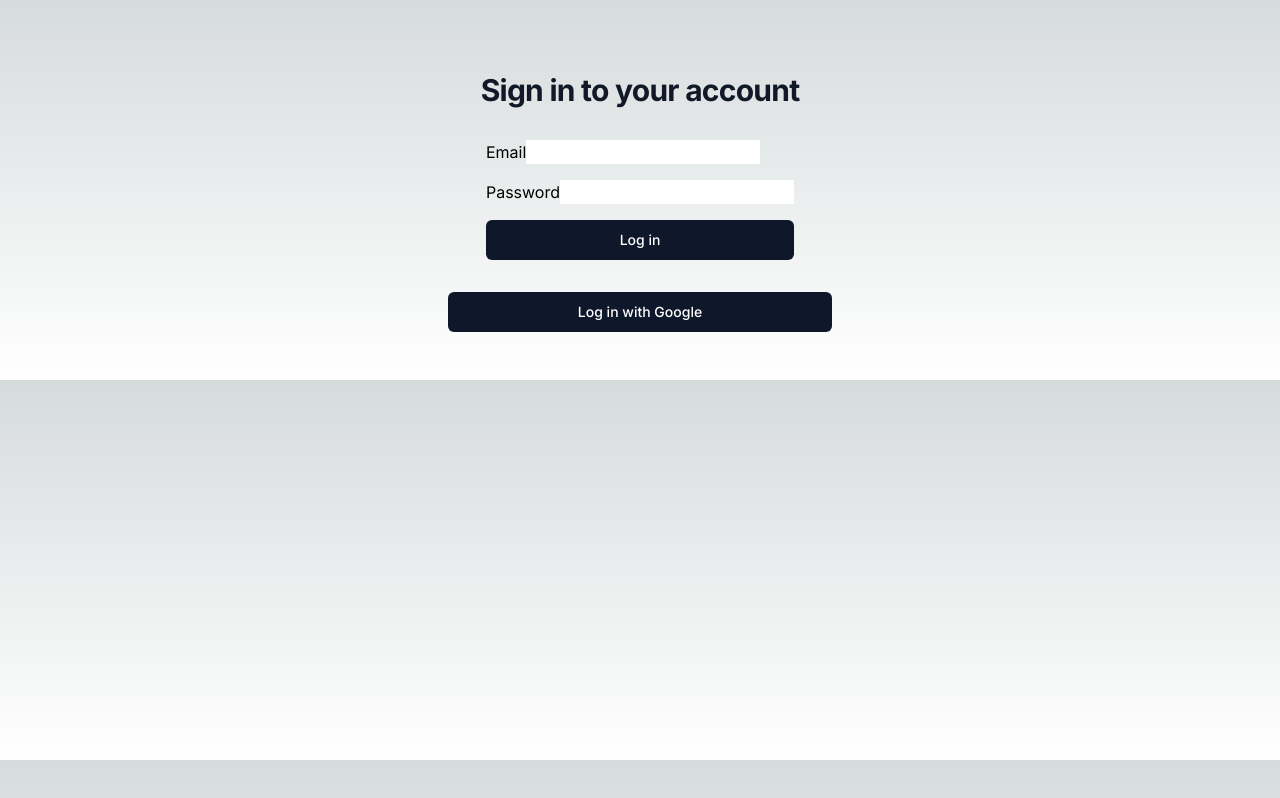
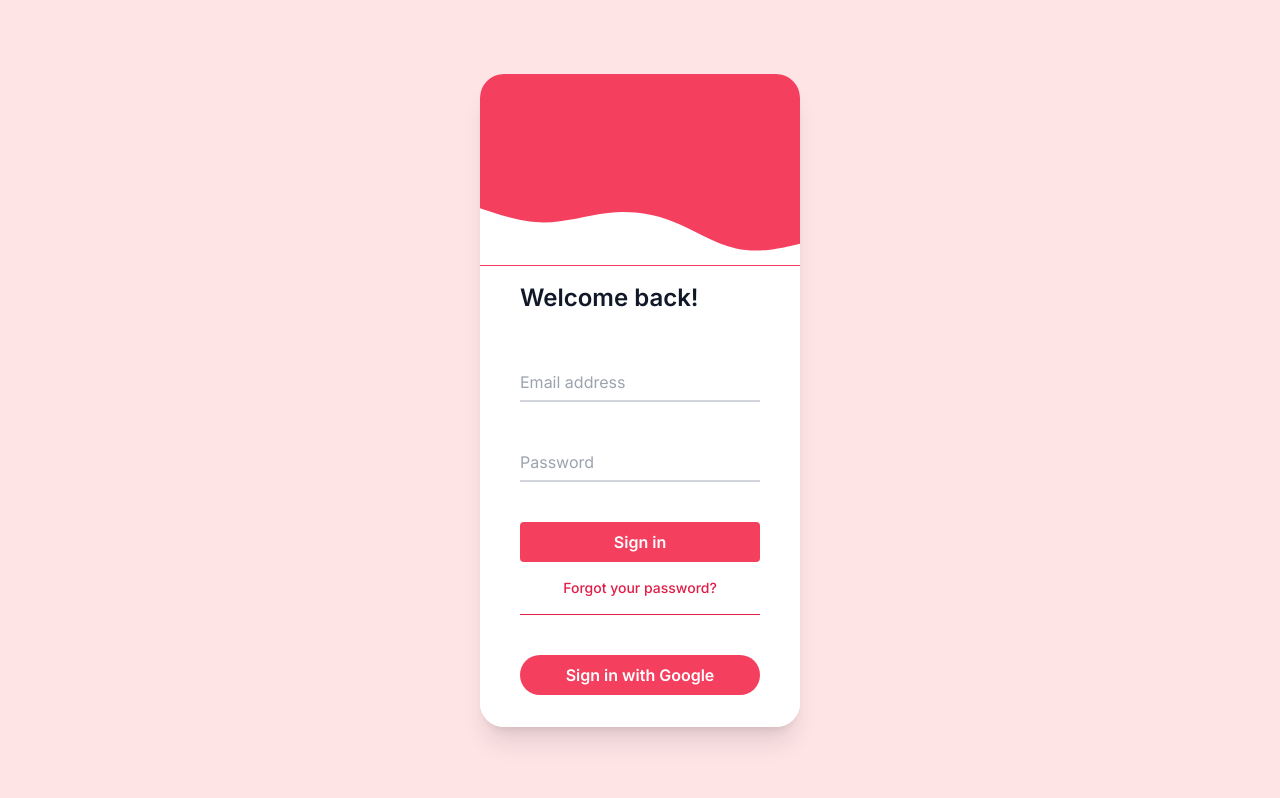
Before and after one commit to vishnukumarkvs/nextjs-realtime-chat, a Next.js app: page /login in a window 1280 px wide. Built offline with nearby package versions, Linux system fonts and the light colour scheme.

Commit message:
changes ui

```diff
--- a/src/app/login/page.js
+++ b/src/app/login/page.js
@@ -23,59 +23,89 @@ const Login = () => {
   }
 
   return (
-    <div className="flex min-h-full items-center justify-center py-12 px-4 sm:px-6 lg:px-8">
-      <div className="w-full flex flex-col items-center max-w-md space-y-8">
-        <div className="flex flex-col items-center gap-8">
-          {/* Your logo goes here */}
-          <h2 className="mt-6 text-center text-3xl font-bold tracking-tight text-gray-900">
-            Sign in to your account
-          </h2>
+    <div class="selection:bg-rose-500 selection:text-white">
+      <div class="min-h-screen bg-rose-100 flex justify-center items-center">
+        <div class="p-8 flex-1">
+          <div class="w-80 bg-white rounded-3xl mx-auto overflow-hidden shadow-xl">
+            <div class="relative h-48 bg-rose-500 rounded-bl-4xl">
+              <svg
+                class="absolute bottom-0"
+                xmlns="http://www.w3.org/2000/svg"
+                viewBox="0 0 1440 320"
+              >
+                <path
+                  fill="#ffffff"
+                  fill-opacity="1"
+                  d="M0,64L48,80C96,96,192,128,288,128C384,128,480,96,576,85.3C672,75,768,85,864,122.7C960,160,1056,224,1152,245.3C1248,267,1344,245,1392,234.7L1440,224L1440,320L1392,320C1344,320,1248,320,1152,320C1056,320,960,320,864,320C768,320,672,320,576,320C480,320,384,320,288,320C192,320,96,320,48,320L0,320Z"
+                ></path>
+              </svg>
+            </div>
+            <div class="px-10 pt-4 pb-8 bg-white rounded-tr-4xl">
+              <h1 class="text-2xl font-semibold text-gray-900">
+                Welcome back!
+              </h1>
+              <form class="mt-12" action="" method="POST">
+                <div class="relative">
+                  <input
+                    id="email"
+                    name="email"
+                    type="text"
+                    onChange={(e) => setEmail(e.target.value)}
+                    value={email}
+                    class="peer h-10 w-full border-b-2 border-gray-300 text-gray-900 placeholder-transparent focus:outline-none focus:border-rose-600"
+                    placeholder="john@doe.com"
+                  />
+                  <label
+                    for="email"
+                    class="absolute left-0 -top-3.5 text-gray-600 text-sm transition-all peer-placeholder-shown:text-base peer-placeholder-shown:text-gray-400 peer-placeholder-shown:top-2 peer-focus:-top-3.5 peer-focus:text-gray-600 peer-focus:text-sm"
+                  >
+                    Email address
+                  </label>
+                </div>
+                <div class="mt-10 relative">
+                  <input
+                    id="password"
+                    type="password"
+                    name="password"
+                    onChange={(e) => setPassword(e.target.value)}
+                    value={password}
+                    class="peer h-10 w-full border-b-2 border-gray-300 text-gray-900 placeholder-transparent focus:outline-none focus:border-rose-600"
+                    placeholder="Password"
+                  />
+                  <label
+                    for="password"
+                    class="absolute left-0 -top-3.5 text-gray-600 text-sm transition-all peer-placeholder-shown:text-base peer-placeholder-shown:text-gray-400 peer-placeholder-shown:top-2 peer-focus:-top-3.5 peer-focus:text-gray-600 peer-focus:text-sm"
+                  >
+                    Password
+                  </label>
                 </div>
 
-        <form
-          onSubmit={(event) => {
-            event.preventDefault();
-            login("credentials");
-          }}
-          className="space-y-4"
+                <input
+                  type="sumbit"
+                  value="Sign in"
+                  onClick={() => login("credentials")}
+                  class="mt-10 px-4 py-2 rounded bg-rose-500 hover:bg-rose-400 text-white font-semibold text-center block w-full focus:outline-none focus:ring focus:ring-offset-2 focus:ring-rose-500 focus:ring-opacity-80 cursor-pointer"
+                />
+              </form>
+              <a
+                href="#"
+                class="mt-4 block text-sm text-center font-medium text-rose-600 hover:underline focus:outline-none focus:ring-2 focus:ring-rose-500"
               >
-          <div>
-            <label htmlFor="email">Email</label>
+                {" "}
+                Forgot your password?{" "}
+              </a>
+
+              <p class="mt-4 block text-sm text-center font-medium border-rose-600 border-b border-1"></p>
+
               <input
-              type="email"
-              id="email"
-              value={email}
-              onChange={(event) => setEmail(event.target.value)}
-              required
+                type="sumbit"
+                value="Sign in with Google"
+                onClick={() => login("google")}
+                class="mt-10 px-4 py-2 rounded-full bg-rose-500 hover:bg-rose-400 text-white font-semibold text-center block w-full focus:outline-none focus:ring focus:ring-offset-2 focus:ring-rose-500 focus:ring-opacity-80 cursor-pointer"
               />
             </div>
-          <div>
-            <label htmlFor="password">Password</label>
-            <input
-              type="password"
-              id="password"
-              value={password}
-              onChange={(event) => setPassword(event.target.value)}
-              required
-            />
           </div>
-          <Button
-            isLoading={isLoading}
-            type="submit"
-            className="max-w-sm mx-auto w-full"
-          >
-            Log in
-          </Button>
-        </form>
-
-        <Button
-          isLoading={isLoading}
-          type="button"
-          className="max-w-sm mx-auto w-full"
-          onClick={() => login("google")}
-        >
-          {isLoading ? null : "Log in with Google"}
-        </Button>
+        </div>
       </div>
     </div>
   );
```
Lines whose indentation alone changed are shown as unchanged.
